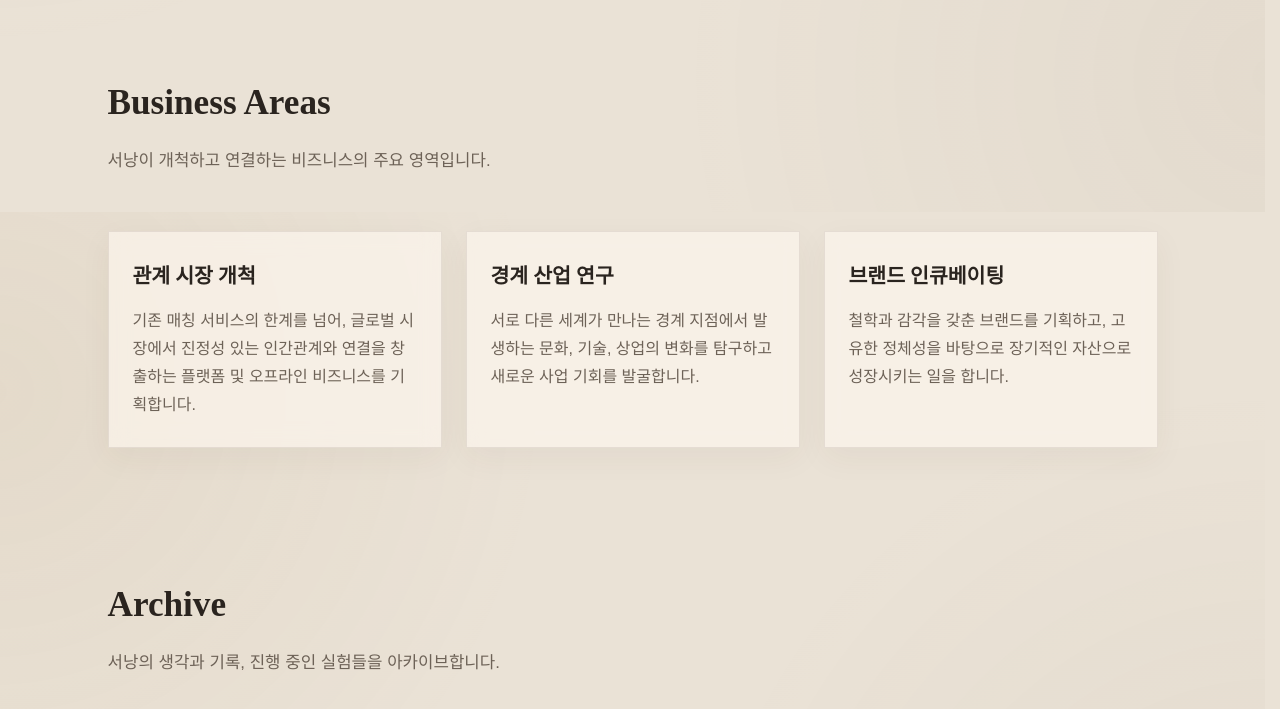
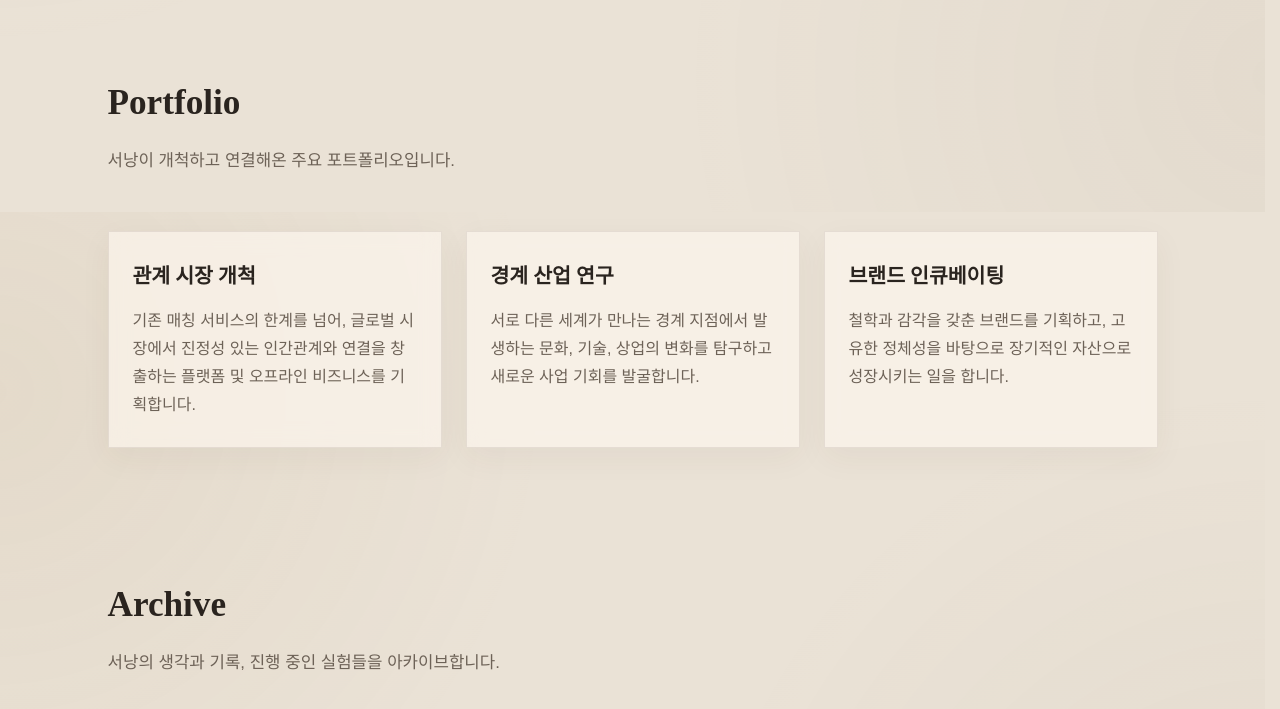
Before and after one commit to seonang/seonang.github.io, a Jekyll site: the page built from index.html, in a window 1280 px wide and 900 px high, scrolled down 511 px, cut to the strip 177-886 px from the top of the window. Built offline with Jekyll 4.4.1, drawn with Linux system fonts in a browser that asks for light colours; some web fonts are replaced.

Commit message:
Update index.html

```diff
--- a/index.html
+++ b/index.html
@@ -25,10 +25,10 @@ title: 서낭 - Seonang
     </div>
 </section>
 
-<section id="services">
+<section id="portfolio">
     <div class="section-inner">
-        <h2 class="section-title">Business Areas</h2>
-        <p class="section-desc">서낭이 개척하고 연결하는 비즈니스의 주요 영역입니다.</p>
+        <h2 class="section-title">Portfolio</h2>
+        <p class="section-desc">서낭이 개척하고 연결해온 주요 포트폴리오입니다.</p>
 
         <div class="grid-container">
             <div class="service-card">
```
